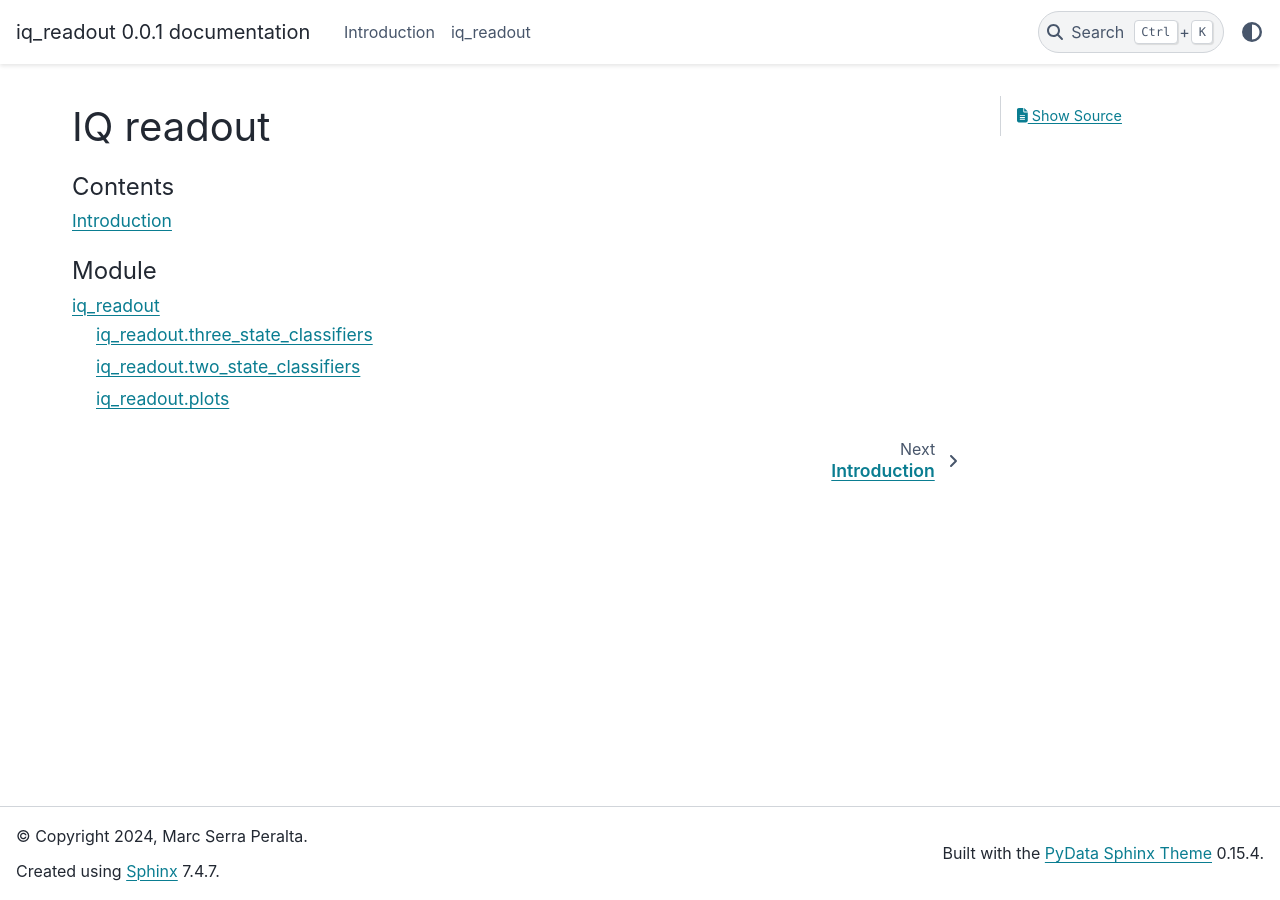
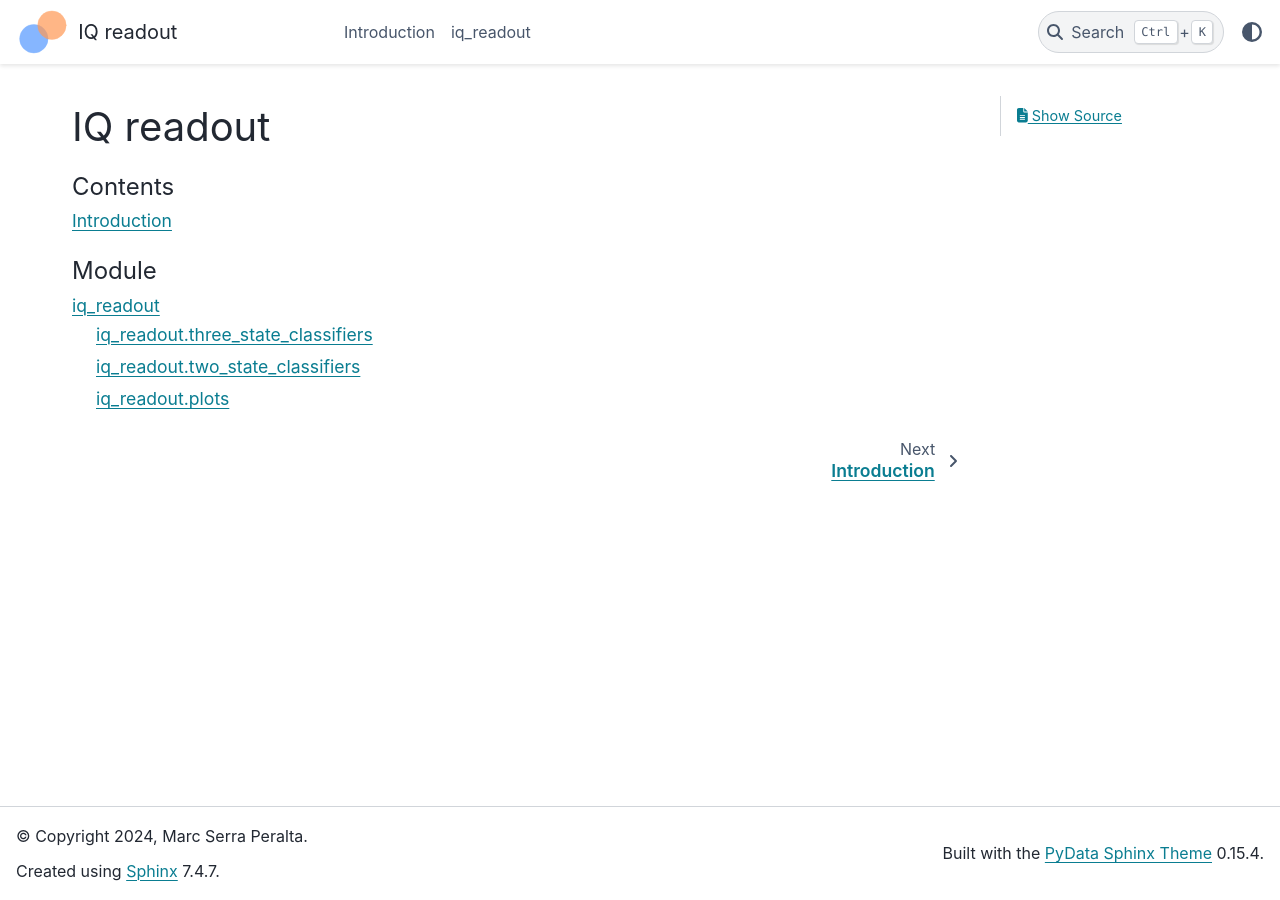
Before and after one commit to MarcSerraPeralta/iq_readout, a Sphinx documentation site: the page built from docs/source/index.rst, in a window 1280 px wide. Built offline with Sphinx 7.4.7 and the PyData theme 0.15.4, drawn with Linux system fonts in a browser that asks for light colours; pages that are not in the unit, such as notebooks, are missing from menus.

Commit message:
Add logo to docs (#32)

```diff
--- a/docs/source/conf.py
+++ b/docs/source/conf.py
@@ -36,3 +36,10 @@ exclude_patterns = []
 
 html_theme = 'pydata_sphinx_theme'
 html_static_path = ['_static']
+html_logo = "_static/logo.svg"
+html_theme_options = {
+        "logo": {
+            "text": "IQ readout",
+            "image_dark": "_static/logo_dark.svg",
+            },
+        }
```
Also changed, not shown: docs/source/_static/logo.svg (added), docs/source/_static/logo_dark.svg (added).
